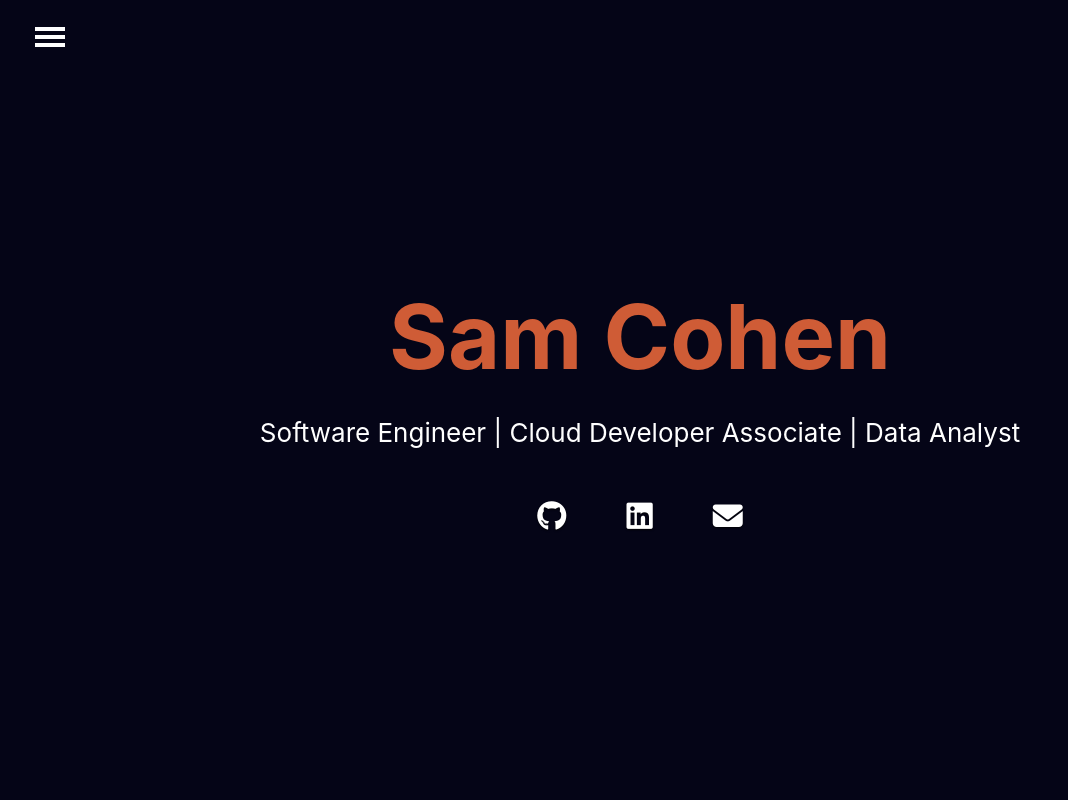
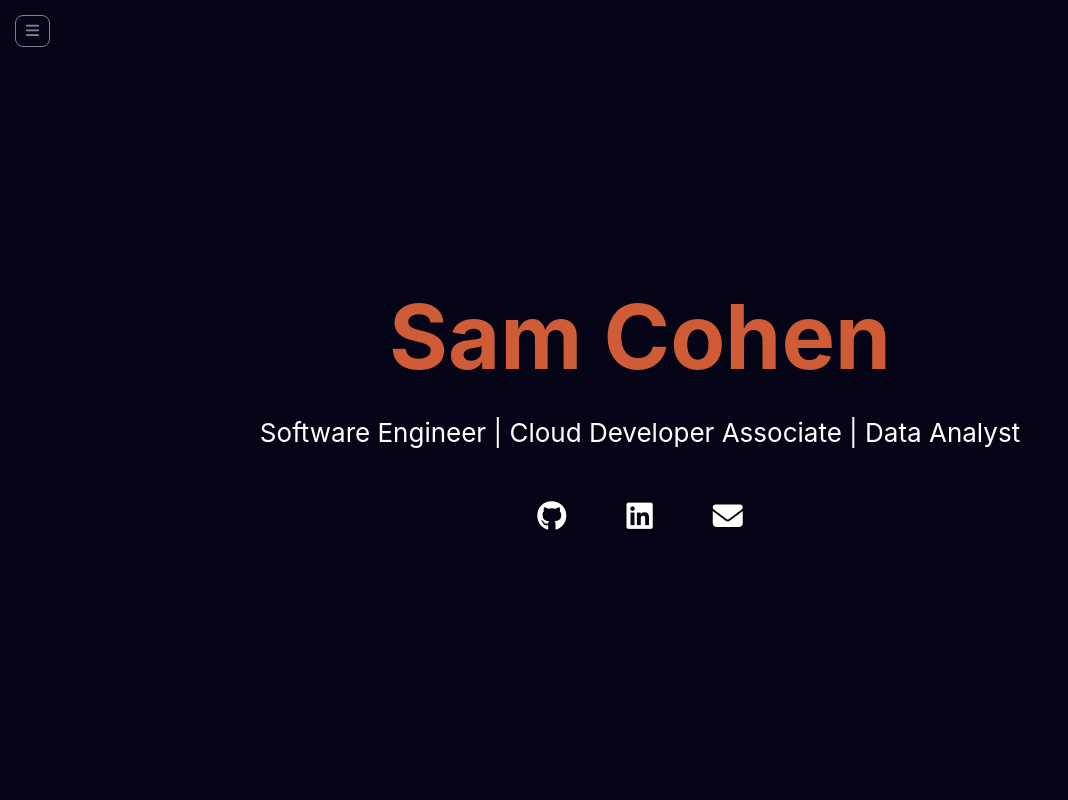
Before and after one commit to scohen-trinity/Personal_Website, a React (Create React App) app: page / in a window 1280 px wide. Shown: the top 800 px of the page, without its empty margins (0-1068 px from the left). Built offline with nearby package versions, Linux system fonts and the light colour scheme.

Commit message:
fix: navbar styled and appears cleaner

```diff
--- a/src/App.js
+++ b/src/App.js
@@ -10,7 +10,7 @@ import Experience from './components/Experience';
 function App() {
   return (
     <div className="App">
-      <Navbar className='sidebar' />
+      <Navbar />
       <div className='Content-container'>
         <Home />
         <About />
--- a/src/components/Navbar.js
+++ b/src/components/Navbar.js
@@ -8,33 +8,41 @@ function scrollToSection(sectionId) {
 }
 
 const Navbar = () => {
-    const [navOpen, setNavOpen] = useState(false);
+    const [isSidebarOpen, setSidebarOpen] = useState(false);
 
-    const toggleNav = () => {
-        setNavOpen(!navOpen);
+    const openSidebar = () => {
+        setSidebarOpen(true);
+    };
+
+    const closeSidebar = () => {
+        setSidebarOpen(false);
     };
 
     const sectionsList = [
-        { section: 'home', text: 'Home' },
-        { section: 'about', text: 'About Me' },
-        { section: 'experience', text: 'Experience' },
-        { section: 'projects', text: 'Projects' },
-        { section: 'contact', text: 'Contact Me' },
+        { section: 'home', text: 'Home', icon: 'fa-solid fa-house-laptop' },
+        { section: 'about', text: 'About Me', icon: 'fa-solid fa-address-card' },
+        { section: 'experience', text: 'Experience', icon: 'fa-solid fa-briefcase' },
+        { section: 'projects', text: 'Projects', icon: 'fa-solid fa-code' },
+        { section: 'contact', text: 'Contact Me', icon: 'fa-solid fa-address-book' },
     ];
 
     return (
-        <div className='sidebar-container'>
-            <div className={`sidebar ${navOpen ? 'open' : ''}`}>
-                <ul className='sections-container'>
-                    {sectionsList.map(section => (
-                        <li onClick={() => scrollToSection(section.section)}>{ section.text }</li>
-                    ))}
-                </ul>
-            </div>
-            <div className={`hamburger ${navOpen ? 'open' : ''}`} onClick={toggleNav}>
-                <div className='bar1'></div>
-                <div className='bar2'></div>
-                <div className='bar3'></div>
+        <div>
+            <button className='open-button' onClick={openSidebar}><i className="fas fa-bars"></i></button>
+            <div className={`sidebar ${isSidebarOpen ? 'open' : ''}`}>
+                <div className='sidebar-content'>
+                    <button className='close-button' onClick={closeSidebar}><i className="fas fa-times"></i></button>
+                    <nav>
+                        <ul className='sections-container'>
+                            {sectionsList.map(section => (
+                                <li key={section.section} className='section-item' onClick={() => scrollToSection(section.section)}>
+                                    <i className={section.icon}></i>
+                                    { section.text }
+                                </li>
+                            ))}
+                        </ul>
+                    </nav>
+                </div>
             </div>
         </div>
     );
--- a/src/components/shared/Contact-Bar.js
+++ b/src/components/shared/Contact-Bar.js
@@ -2,15 +2,15 @@ import React from 'react';
 
 const ContactBar = () => {
     const contactList = [
-        { href: 'https://github.com/scohen-trinity', class: 'fa fa-github' },
-        { href: 'https://www.linkedin.com/in/samuel-cohen-a82434251', class: 'fa-brands fa-linkedin' },
-        { href: 'mailto:scohencs@gmail.com', class: 'fa-solid fa-envelope' },
+        { type: 'github', href: 'https://github.com/scohen-trinity', class: 'fa fa-github' },
+        { type: 'linkedin', href: 'https://www.linkedin.com/in/samuel-cohen-a82434251', class: 'fa-brands fa-linkedin' },
+        { type: 'email', href: 'mailto:scohencs@gmail.com', class: 'fa-solid fa-envelope' },
     ];
 
     return (
         <ul className='contact-bar'>
             { contactList.map(contact => (
-            <li>
+            <li key={contact.type}>
                 <a href={contact.href}>
                 <i className={contact.class}></i>
                 </a>
--- a/src/stylesheets/App.css
+++ b/src/stylesheets/App.css
@@ -56,15 +56,6 @@
   margin: 0;
 }
 
-.Sidebar {
-  width: 200px;
-  background: #282c34;
-  padding: 20px;
-  box-sizing: border-box;
-  display: flex;
-  flex-direction: column;
-}
-
 .silver-text {
   color: #d3d5d7;
 }
--- a/src/stylesheets/Navbar.css
+++ b/src/stylesheets/Navbar.css
@@ -1,83 +1,84 @@
-/* sections container */
-.sections-container {
-    display: flex;
-    flex-direction: row;
-    justify-content: space-between;
-    list-style: none;
-    width: 100%;
-    margin: 0;
-    padding: 0;
+/* src/stylesheets/Navbar.css */
+.open-button {
+  position: fixed;
+  top: 15px;
+  left: 15px;
+  color: #7b838d;
+  border: 1px solid #7b838d;
+  background-color: #050517;
+  padding: 7px 10px;
+  border-radius: 0.5rem;
+  cursor: pointer;
+  z-index: 999;
 }
 
-/* section li behavior */
-.sections-container li {
-    padding: 1ch;
-    color:#EFC88B;
-    transition: transform 0.3s ease;
-    margin: 0;
-}
-
-.sections-container li:hover {
-    color: #CF5C36;
-    transform: translateX(10px);
-}
-
-/* sidebar container */
-.sidebar-container {
-    display: flex;
-    flex-direction: column;
+.open-button i {
+  font-size: 15px;
 }
 
 .sidebar {
-    width: 80%;
+  position: fixed;
+  top: 0;
+  left: -255px;
+  width: 250px;
   height: 100%;
-    position: fixed;
-    top: 2ch;
-    padding-left: 10%;
-    left: -100%;
-    transition: left 0.3s;
+  background-color: #161b22;
+  color: white;
+  transition: left 0.3s ease;
+  z-index: 1000;
+  border: 2px solid #2a3037;
+  border-top-right-radius: 1rem;
+  border-bottom-right-radius: 1rem;
 }
 
 .sidebar.open {
   left: 0;
 }
 
-/* hamburger items */
-.hamburger {
-    font-size: 30px;
-    cursor: pointer;
-    background: none;
-    border: none;
-    color: white;
-    padding: 10px 20px;
-    position: fixed;
-    top: 15px;
-    left: 15px;
-    z-index: 1000;
+.sidebar-content {
   display: flex;
   flex-direction: column;
-    justify-content: space-around;
-    width: 30px;
-    height: 24px;
+  height: 100%;
 }
 
-.hamburger .bar1,
-.hamburger .bar2,
-.hamburger .bar3 {
-  width: 30px;
-  height: 4px;
-  background-color: white;
-  transition: 0.4s;
+.close-button {
+  background: none;
+  color: white;
+  border: none;
+  border-radius: 1rem;
+  padding: 0.5rem;
+  margin: 1rem;
+  cursor: pointer;
+  align-self: flex-end;
 }
 
-.hamburger.open .bar1 {
-  transform: rotate(-45deg) translate(-5px, 6px);
+.close-button i {
+  font-size: 24px;
 }
 
-.hamburger.open .bar2 {
-  opacity: 0;
+.close-button:hover {
+  background-color: #2a3037;
 }
 
-.hamburger.open .bar3 {
-  transform: rotate(45deg) translate(-5px, -6px);
+.sections-container {
+  list-style: none;
+  padding: 0;
+  margin: 20px 0;
 }
+
+.sections-container li {
+  padding: 10px;
+  cursor: pointer;
+  transition: background-color 0.3s ease;
+  border-radius: 1rem;
+}
+
+.sections-container li:hover {
+  background-color: #555;
+}
+
+.section-item {
+  display: flex;
+  gap: 0.75rem;
+  align-items: center;
+}
--- a/src/stylesheets/Projects.css
+++ b/src/stylesheets/Projects.css
@@ -1,14 +1,11 @@
 .projects-container {
-    display: grid;
-    grid-template-columns: repeat(auto-fill, minmax(200px, 1fr));
+    display: flex;
     gap: 20px;
-    flex-direction: row;
 }
 
 .project-item {
     background-color: #ccc;
-    padding: 20px;
-    text-align: center;
+    padding: 5px;
     overflow: hidden;
 }
 
```
Lines whose indentation alone changed are shown as unchanged.
